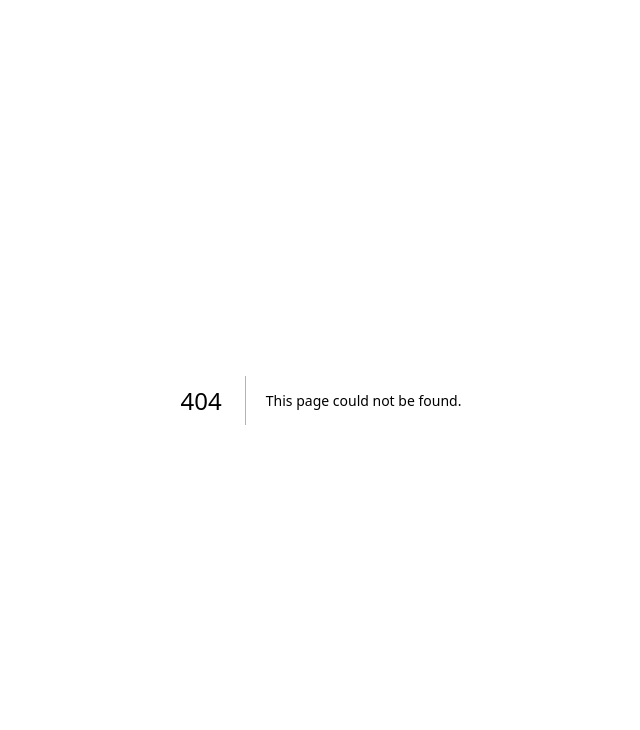
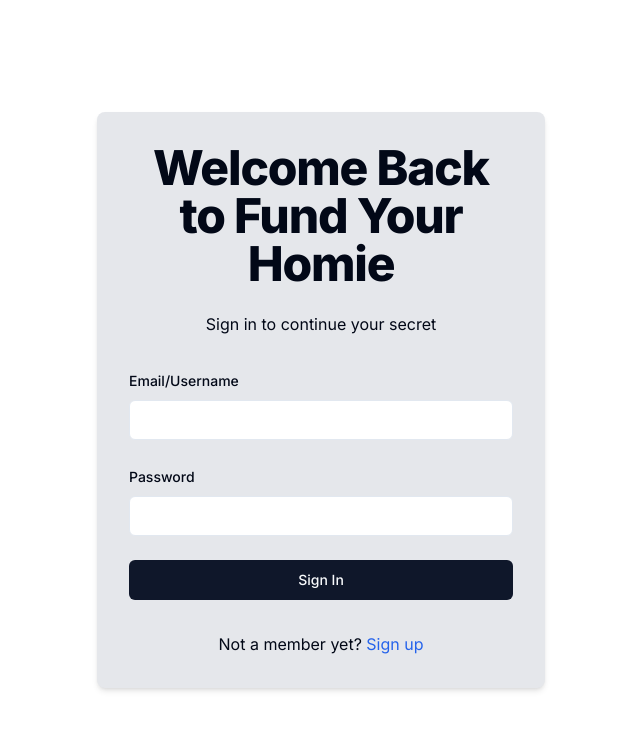
Before and after one commit to dev-shreyash/VisualizeX, a Next.js app in the folder app/: page /sign-in in a window 1280 px wide. Before the commit this address had no page. Shown: the top 730 px of the page, without its empty margins (319-959 px from the left). Built offline with nearby package versions, Linux system fonts and the light colour scheme.

Commit message:
Added Sign-in page with errors

```diff
--- /dev/null
+++ b/app/src/app/(app)/dashboard/page.tsx
@@ -0,0 +1,9 @@
+import React from 'react'
+
+const UserDashboard = () => {
+  return (
+    <div>User Dashboard</div>
+  )
+}
+
+export default UserDashboard
--- /dev/null
+++ b/app/src/app/(auth)/sign-in/page.tsx
@@ -0,0 +1,258 @@
+'use client';
+
+import { zodResolver } from '@hookform/resolvers/zod';
+import { useForm } from 'react-hook-form';
+import * as z from 'zod';
+import { signIn } from 'next-auth/react';
+import {Form,FormField,FormItem,FormLabel,FormMessage} from '@/components/ui/form';
+import { Button } from '@/components/ui/button';
+import { Input } from '@/components/ui/input';
+import Link from 'next/link';
+import { useRouter } from 'next/navigation';
+import { useToast } from '@/components/ui/use-toast';
+import { signInSchema } from '@/schemas/signInSchema';
+
+export default function SignInForm() {
+  const router = useRouter();
+
+  const form = useForm<z.infer<typeof signInSchema>>({
+    resolver: zodResolver(signInSchema),
+    defaultValues: {
+      identifier: '',
+      password: '',
+    },
+  });
+
+  const { toast } = useToast();
+
+
+  const onSubmit = async (data: z.infer<typeof signInSchema>) => {
+    const result = await signIn('credentials', {
+      redirect: false,
+      identifier: data.identifier,
+      password: data.password,
+    });
+
+    console.log(result)
+    console.log(result)
+
+    if (result?.error) {
+      if (result.error === 'CredentialsSignin') {
+        toast({
+          title: 'Login Failed',
+          description: 'Incorrect username or password',
+          variant: 'destructive',
+        });
+      } else {
+        toast({
+          title: 'Error',
+          description: result.error,
+          variant: 'destructive',
+        });
+      }
+    }
+
+    if (result?.url) {
+      router.replace('/dashboard');
+    }
+  };
+
+  return (
+    <div className="flex justify-center mx-5 items-center min-h-screen bg-white-800">
+      <div className="w-full max-w-md p-8 space-y-8 bg-gray-200  rounded-lg shadow-md">
+        <div className="text-center">
+          <h1 className="text-2xl font-extrabold tracking-tight lg:text-5xl mb-6">
+            Welcome Back to Fund Your Homie
+          </h1>
+          <p className="mb-4">Sign in to continue your secret</p>
+        </div>
+        <Form {...form}>
+          <form onSubmit={form.handleSubmit(onSubmit)} className="space-y-6">
+            <FormField
+              name="identifier"
+              control={form.control}
+              render={({ field }) => (
+                <FormItem>
+                  <FormLabel>Email/Username</FormLabel>
+                  <Input {...field} />
+                  <FormMessage />
+                </FormItem>
+              )}
+            />
+            <FormField
+              name="password"
+              control={form.control}
+              render={({ field }) => (
+                <FormItem>
+                  <FormLabel>Password</FormLabel>
+                  <Input type="password" {...field} />
+                  <FormMessage />
+                </FormItem>
+              )}
+            />
+            <Button className='w-full' type="submit">Sign In</Button>
+          </form>
+        </Form>
+        <div className="text-center mt-4">
+          <p>
+            Not a member yet?{' '}
+            <Link href="/sign-up" className="text-blue-600 hover:text-blue-800">
+              Sign up
+            </Link>
+          </p>
+        </div>
+      </div>
+    </div>
+  );
+}
+
+
+
+
+
+
+
+
+
+
+
+
+
+
+
+
+
+
+
+
+
+// 'use client';
+
+// import { zodResolver } from '@hookform/resolvers/zod';
+// import { useForm } from 'react-hook-form';
+// import * as z from 'zod';
+// import { signIn } from 'next-auth/react';
+// import { Form, FormField, FormItem, FormLabel, FormMessage } from '@/components/ui/form';
+// import { Button } from '@/components/ui/button';
+// import { Input } from '@/components/ui/input';
+// import Link from 'next/link';
+// import { useRouter } from 'next/navigation';
+// import { useToast } from '@/components/ui/use-toast';
+// import { signInSchema } from '@/schemas/signInSchema';
+
+// export default function SignInForm() {
+//   const router = useRouter();
+
+//   const form = useForm<z.infer<typeof signInSchema>>({
+//     resolver: zodResolver(signInSchema),
+//     defaultValues: {
+//       identifier: '',
+//       password: '',
+//     },
+//   });
+
+//   const { toast } = useToast();
+
+//   const onSubmit = async (data: z.infer<typeof signInSchema>) => {
+//     const result = await signIn('credentials', {
+//       redirect: false,
+//       identifier: data.identifier,
+//       password: data.password,
+//     });
+
+//     console.log(result)
+
+//     if (result?.error) {
+//       if (result.error === 'CredentialsSignin') {
+//         toast({
+//           title: 'Login Failed',
+//           description: 'Incorrect username or password',
+//           variant: 'destructive',
+//         });
+//       } else {
+//         toast({
+//           title: 'Error',
+//           description: result.error,
+//           variant: 'destructive',
+//         });
+//       }
+//     }
+
+//     if (result?.url) {
+//       router.replace('/dashboard');
+//     }
+//   };
+
+//   const handleOAuthSignIn = async (provider: string) => {
+//     const result = await signIn(provider, { callbackUrl: '/dashboard' });
+//     console.log(result)
+//     if (result?.error) {
+//       toast({
+//         title: 'Error',
+//         description: result.error,
+//         variant: 'destructive',
+//       });
+//     }
+//   };
+
+//   return (
+//     <div className="flex justify-center mx-5 items-center min-h-screen bg-white-800">
+//       <div className="w-full max-w-md p-8 space-y-8 bg-gray-200 rounded-lg shadow-md">
+//         <div className="text-center">
+//           <h1 className="text-2xl font-extrabold tracking-tight lg:text-5xl mb-6">
+//             Welcome Back to VisualizeX
+//           </h1>
+//           <p className="mb-4">Sign in to continue your learning</p>
+//         </div>
+//         <Form {...form}>
+//           <form onSubmit={form.handleSubmit(onSubmit)} className="space-y-6">
+//             <FormField
+//               name="identifier"
+//               control={form.control}
+//               render={({ field }) => (
+//                 <FormItem>
+//                   <FormLabel>Email/Username</FormLabel>
+//                   <Input {...field} />
+//                   <FormMessage />
+//                 </FormItem>
+//               )}
+//             />
+//             <FormField
+//               name="password"
+//               control={form.control}
+//               render={({ field }) => (
+//                 <FormItem>
+//                   <FormLabel>Password</FormLabel>
+//                   <Input type="password" {...field} />
+//                   <FormMessage />
+//                 </FormItem>
+//               )}
+//             />
+//             <Button className='w-full' type="submit">Sign In</Button>
+//           </form>
+//         </Form>
+//         <div className="flex items-center justify-center mt-4">
+//           <hr className="w-full border-gray-300" />
+//           <span className="px-2 text-gray-500">OR</span>
+//           <hr className="w-full border-gray-300" />
+//         </div>
+//         <div className="flex flex-col space-y-4 mt-4">
+//           <Button className="w-full" onClick={() => handleOAuthSignIn('google')}>
+//             Sign In with Google
+//           </Button>
+//           <Button className="w-full" onClick={() => handleOAuthSignIn('github')}>
+//             Sign In with GitHub
+//           </Button>
+//         </div>
+//         <div className="text-center mt-4">
+//           <p>
+//             Not a member yet?{' '}
+//             <Link href="/sign-up" className="text-blue-600 hover:text-blue-800">
+//               Sign up
+//             </Link>
+//           </p>
+//         </div>
+//       </div>
+//     </div>
+//   );
+// }
--- a/app/src/app/(auth)/sign-up/page.tsx
+++ b/app/src/app/(auth)/sign-up/page.tsx
@@ -71,7 +71,7 @@
         description: response.data.message,
       });
 
-     // router.replace(`/verify/${username}`);
+     router.replace(`/sign-in`);
 
       setIsSubmitting(false);
     } catch (error) {
--- /dev/null
+++ b/app/src/app/ClientWrapper.tsx
@@ -0,0 +1,22 @@
+"use client"; // Mark this file as a Client Component
+
+import { usePathname } from 'next/navigation';
+import { Toaster } from '@/components/ui/toaster';
+
+
+const ClientWrapper = ({ children }: { children: React.ReactNode }) => {
+    const pathname = usePathname();
+    const noNavbarRoutes = ['/sign-in', '/sign-up'];
+
+    // const showNavbar = !noNavbarRoutes.some(route => pathname.startsWith(route));
+
+    return (
+      <>
+        {/* {showNavbar && <Navbar2/>} */}
+        {children}
+        <Toaster />
+      </>
+    );
+  };
+
+  export default ClientWrapper;
--- a/app/src/app/api/[...nextauth]/options.ts
+++ b/app/src/app/api/[...nextauth]/options.ts
@@ -1,23 +1,15 @@
 import { NextAuthOptions } from "next-auth";
 import CredentialsProvider from 'next-auth/providers/credentials';
-import EmailProvider from "next-auth/providers/email";
-import GoogleProvider from "next-auth/providers/google";
-import GitHubProvider from "next-auth/providers/github";
-import { PrismaClient } from "@prisma/client";
+// import GoogleProvider from "next-auth/providers/google";
+// import GitHubProvider from "next-auth/providers/github";
 import { PrismaAdapter } from "@next-auth/prisma-adapter";
 import bcrypt from 'bcryptjs';
-import { signInSchema, SignInSchema } from "@/schemas/signInSchema";
-import { signUpSchema, SignUpSchema } from "@/schemas/signUpSchema";
-import { z } from 'zod';
+import { signInSchema } from "@/schemas/signInSchema";
 
-const prisma = new PrismaClient();
+import { db } from "@/app/lib/database/database";
 
 export const authOptions: NextAuthOptions = {
   providers: [
-    EmailProvider({
-      server: process.env.EMAIL_SERVER,
-      from: process.env.EMAIL_FROM,
-    }),
     CredentialsProvider({
       id: 'credentials',
       name: 'Credentials',
@@ -28,8 +20,13 @@
       async authorize(credentials: any): Promise<any> {
         try {
           const parsedCredentials = signInSchema.parse(credentials);
-            const user = await prisma.user.findUnique({
-              where: { email: parsedCredentials.identifier },
+          const user = await db.user.findFirst({
+            where: {
+              OR: [
+                { email: parsedCredentials.identifier },
+                { username: parsedCredentials.identifier },
+              ],
+            },
           });
 
           if (!user || !user.password) {
@@ -48,20 +45,23 @@
           }
         } catch (err: any) {
           console.error('Error in authorize:', err);
-          throw new Error(err.message);
+          throw new Error(err.message || 'Authentication failed');
         }
-      },
+      }
+
     }),
-    GoogleProvider({
-      clientId: process.env.GOOGLE_CLIENT_ID!,
-      clientSecret: process.env.GOOGLE_CLIENT_SECRET!,
-    }),
-    GitHubProvider({
-      clientId: process.env.GITHUB_CLIENT_ID!,
-      clientSecret: process.env.GITHUB_CLIENT_SECRET!,
-    }),
+    // Uncomment these when you have the secrets
+    // GoogleProvider({
+    //   clientId: process.env.GOOGLE_CLIENT_ID!,
+    //   clientSecret: process.env.GOOGLE_CLIENT_SECRET!,
+    // }),
+    // GitHubProvider({
+    //   clientId: process.env.GITHUB_CLIENT_ID!,
+    //   clientSecret: process.env.GITHUB_CLIENT_SECRET!,
+    // }),
   ],
-  adapter: PrismaAdapter(prisma),
+  debug: true,
+  adapter: PrismaAdapter(db),
   callbacks: {
     async jwt({ token, user }) {
       if (user) {
--- a/app/src/app/api/[...nextauth]/route.ts
+++ b/app/src/app/api/[...nextauth]/route.ts
@@ -1,9 +1,6 @@
-import NextAuth from "next-auth/next";
-
+import NextAuth from "next-auth";
 import { authOptions } from "./options";
 
+const handler = NextAuth(authOptions);
 
-const handler=NextAuth(authOptions)
-
-
-export {handler as GET, handler as POST}
+export { handler as GET, handler as POST };
--- a/app/src/app/layout.tsx
+++ b/app/src/app/layout.tsx
@@ -1,22 +1,28 @@
-import type { Metadata } from "next";
-import { Inter } from "next/font/google";
-import "./globals.css";
+import type { Metadata } from 'next';
+import { Inter } from 'next/font/google';
+import './globals.css';
+import AuthProvider from '@/context/AuthProvider';
+import ClientWrapper from './ClientWrapper';
 
-const inter = Inter({ subsets: ["latin"] });
+const inter = Inter({ subsets: ['latin'] });
 
 export const metadata: Metadata = {
-  title: "Create Next App",
-  description: "Generated by create next app",
+  title: 'Fund Your Homie',
+  description: 'get real advice from real peoples.',
 };
 
-export default function RootLayout({
-  children,
-}: Readonly<{
+interface RootLayoutProps {
   children: React.ReactNode;
-}>) {
+}
+
+export default function RootLayout({ children }: RootLayoutProps) {
   return (
     <html lang="en">
-      <body className={inter.className}>{children}</body>
+      <AuthProvider>
+        <body className={inter.className}>
+          <ClientWrapper>{children}</ClientWrapper>
+        </body>
+      </AuthProvider>
     </html>
   );
 }
--- /dev/null
+++ b/app/src/context/AuthProvider.tsx
@@ -0,0 +1,15 @@
+'use client';
+
+import { SessionProvider } from 'next-auth/react';
+
+export default function AuthProvider({
+  children,
+}: {
+  children: React.ReactNode;
+}) {
+  return (
+    <SessionProvider>
+      {children}
+    </SessionProvider>
+  );
+}
```
Also changed, not shown: 2 other files (tests, documents, lock files or other folders). Lines whose indentation alone changed are shown as unchanged.
